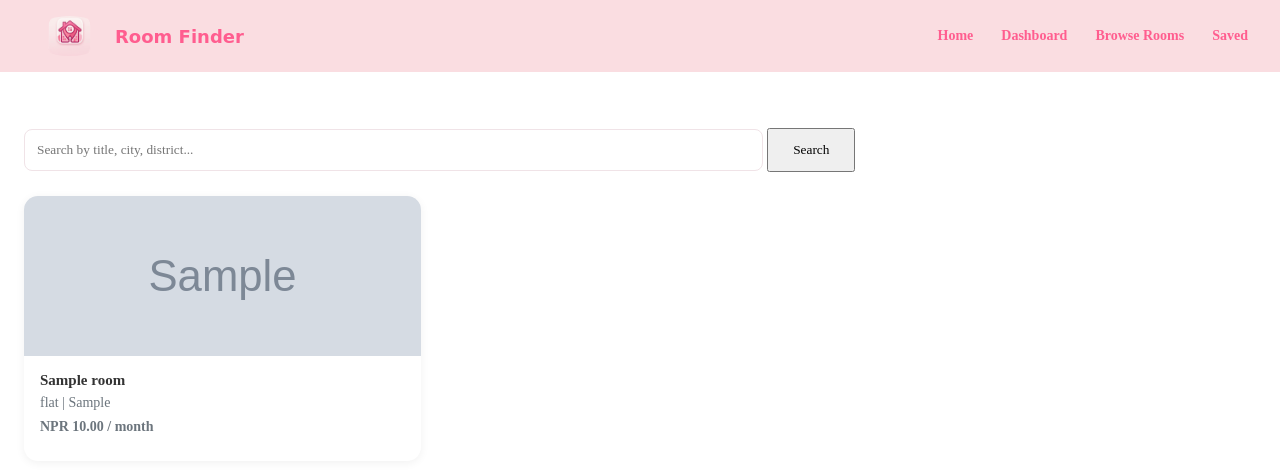
After one commit to janaki0068/Room-Finder, a Django app: page /search/ in a window 1280 px wide. The commit adds this page. Shown: the top 470 px of the page. Run offline with Django 5.2, Linux system fonts and the light colour scheme; tables that the repository leaves empty hold one stand-in row (values such as "Sample post"); grey boxes marked "Sample" are stand-in pictures; some web fonts are replaced.

Commit message:
search page

```diff
--- a/rooms/views.py
+++ b/rooms/views.py
@@ -141,7 +141,7 @@ def search_rooms(request):
             Q(title__icontains=query)
         )
 
-    return render(request, 'home.html', {
+    return render(request, 'search_rooms.html', {
         'rooms': rooms,
         'query': query,
     })
--- a/static/css/tenant_dashboard.css
+++ b/static/css/tenant_dashboard.css
@@ -111,7 +114,7 @@ header nav a:hover {
 }
 
 /* MAIN LAYOUT */
-main {
+.dashboard-main {
     display: flex;
     max-width: 1300px;
     margin: 32px auto;
--- a/templates/base.html
+++ b/templates/base.html
@@ -7,10 +7,6 @@
     <meta name="viewport" content="width=device-width, initial-scale=1.0" />
     <title>Room Finder</title>
     <link rel="stylesheet" href="{% static 'css/base.css' %}" />
-    <link
-    rel="stylesheet"
-    href="https://cdnjs.cloudflare.com/ajax/libs/font-awesome/6.7.2/css/all.min.css"
-    />
     {% block css %}{% endblock css %}
   </head>
   <body>
--- /dev/null
+++ b/templates/search_rooms.html
@@ -0,0 +1,82 @@
+{% extends "base.html" %}
+{% load static %}
+
+{% block css %}
+<link rel="stylesheet" href="{% static 'css/tenant_dashboard.css' %}" />
+{% endblock css %}
+
+
+<link
+    rel="stylesheet"
+    href="https://cdnjs.cloudflare.com/ajax/libs/font-awesome/6.7.2/css/all.min.css"
+    />
+
+{% block content %}
+
+<header>
+  <div class="logo">
+    <img
+      src="{% static 'images/logo.png' %}"
+      alt="Room Finder Logo"
+      width="40"
+      height="40"
+    />
+    <span>Room Finder</span>
+  </div>
+  <nav>
+    <a href="{% url 'home' %}">Home</a>
+    <a href="{% url 'tenant_dashboard' %}">Dashboard</a>
+    <a href="{% url 'search_rooms' %}" class="active">Browse Rooms</a>
+    <a href="{% url 'saved_rooms' %}">Saved</a>
+  </nav>
+</header>
+
+<a href="{% url 'tenant_dashboard' %}" class="back-btn"><i class="fa-solid fa-arrow-left"></i></a>
+
+<div class="dashboard-main">
+  <section class="dashboard-content" style="width: 100%">
+    <form method="GET" class="search-form" style="margin-bottom: 24px">
+      <input
+        type="text"
+        name="q"
+        value="{{ query }}"
+        placeholder="Search by title, city, district..."
+        style="
+          padding: 12px;
+          width: 60%;
+          border-radius: 8px;
+          border: 1px solid #f0e3e7;
+        "
+      />
+      <button type="submit" class="register-btn" style="padding: 12px 24px">
+        Search
+      </button>
+    </form>
+
+    <div class="listings-grid">
+      {% for room in rooms %}
+      <div class="listing-card">
+        <div class="listing-img-wrap">
+          {% with room.images.first as cover %} {% if cover %}
+          <img src="{{ cover.image.url }}" alt="{{ room.title }}" />
+          {% else %}
+          <img
+            src="{% static 'images/default-room.png' %}"
+            alt="{{ room.title }}"
+          />
+          {% endif %} {% endwith %}
+        </div>
+        <div class="listing-info">
+          <h4>{{ room.title }}</h4>
+          <p class="listing-meta">{{ room.room_type }} | {{ room.city }}</p>
+          <p class="listing-price">NPR {{ room.price }} / month</p>
+        </div>
+      </div>
+      {% empty %}
+      <p>No rooms found{% if query %} for "{{ query }}"{% endif %}.</p>
+      {% endfor %}
+    </div>
+  </section>
+</div>
+
+{% endblock content %}
```
Also changed, not shown: other parts of static/css/tenant_dashboard.css (+33 -15 lines), templates/tenant_dashboard.html (+15 -12 lines).
